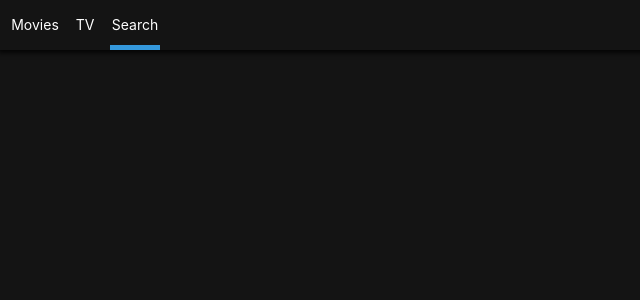
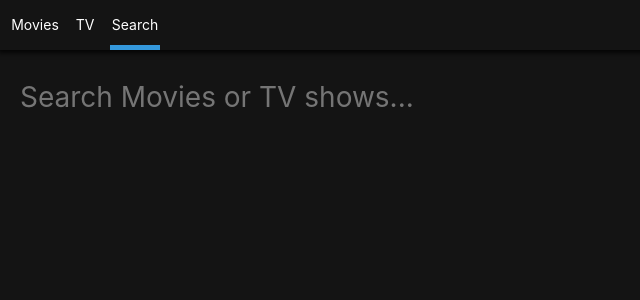
Before and after one commit to AreumAn/nomflix, a React (Create React App) app: page /search in a window 1280 px wide. Shown: the top 300 px of the page, without its empty margins (0-640 px from the left). Built offline with nearby package versions, Linux system fonts and the light colour scheme.

Commit message:
Add SearchPresenter Component

```diff
--- a/src/Routes/Home/HomePresenter.js
+++ b/src/Routes/Home/HomePresenter.js
@@ -5,7 +5,7 @@ import Section from "Components/Section";
 import Loader from "../../Components/Loader";
 
 const Container = styled.div`
-    padding: 0px 10px;
+    padding: 0px 20px;
 `;
 
 const HomePresenter = ({ nowPlaying, upcoming, popular, loading, error }) =>
--- a/src/Routes/Search/SearchContainer.js
+++ b/src/Routes/Search/SearchContainer.js
@@ -12,12 +12,23 @@ export default class extends React.Component {
         loading: false
     };
 
-    handleSubmit = () => {
+    handleSubmit = event => {
+        event.preventDefault();
         const { searchTerm } = this.state;
         if (searchTerm !== "") {
             this.searchByTerm();
         }
-    }
+    };
+
+    updateTerm = event => {
+        const {
+            target: { value }
+        } = event;
+
+        this.setState({
+            searchTerm: value
+        })
+    };
 
     searchByTerm = async () => {
         const { searchTerm } = this.state;
@@ -54,6 +65,7 @@ export default class extends React.Component {
                 error={error}
                 loading={loading}
                 handleSubmit={this.handleSubmit}
+                updateTerm={this.updateTerm}
             />
         );
     }
--- a/src/Routes/Search/SearchPresenter.js
+++ b/src/Routes/Search/SearchPresenter.js
@@ -1,8 +1,55 @@
 import React from "react";
 import PropTypes from "prop-types";
 import styled from "styled-components";
+import Loader from "Components/Loader";
+import Section from "Components/Section";
 
-const SearchPresenter = ({ movieResults, tvResults, loading, error, searchTerm, handleSubmit }) => null;
+const Container = styled.div`
+    padding: 0px 20px;
+`;
+
+const Form = styled.form`
+    margin-bottom: 50px;
+    width: 100%;
+`;
+
+const Input = styled.input`
+    all: unset;
+    font-size: 28px;
+    width: 100%;
+`;
+
+const SearchPresenter = ({ movieResults, tvResults, loading, error, searchTerm, handleSubmit, updateTerm }) => (
+    <Container>
+        <Form onSubmit={handleSubmit}>
+            <Input
+                placeholder="Search Movies or TV shows..."
+                value={searchTerm}
+                onChange={updateTerm}
+            />
+        </Form>
+        {loading ? (
+            <Loader />
+        ) : (
+            <>
+            {movieResults && movieResults.length > 0 && (
+                <Section title="Movie Result">
+                    {movieResults.map(movie => (
+                        <span key={movie.id}>{movie.title}</span>
+                    ))}
+                </Section>
+            )}
+            {tvResults && tvResults.length > 0 && (
+                <Section title="Movie Result">
+                    {tvResults.map(show => (
+                        <span key={show.id}>{show.title}</span>
+                    ))}
+                </Section>
+            )}
+            </>
+        )}
+    </Container>
+);
 
 SearchPresenter.prototype = {
     movieResults: PropTypes.array,
@@ -10,7 +57,8 @@ SearchPresenter.prototype = {
     loading: PropTypes.bool.isRequired,
     error: PropTypes.string,
     searchTerm: PropTypes.string,
-    handleSubmit: PropTypes.func.isRequired
+    handleSubmit: PropTypes.func.isRequired,
+    updateTerm: PropTypes.func.isRequired
 }
 
 export default SearchPresenter;
--- a/src/Routes/TV/TVPresenter.js
+++ b/src/Routes/TV/TVPresenter.js
@@ -4,7 +4,9 @@ import styled from "styled-components";
 import Section from "../../Components/Section";
 import Loader from "../../Components/Loader";
 
-const Container = styled.div``;
+const Container = styled.div`
+    padding: 0px 20px;
+`;
 
 const TVPresenter = ({ topRated, popular, airingToday, loading, error }) =>
     loading? (
```
